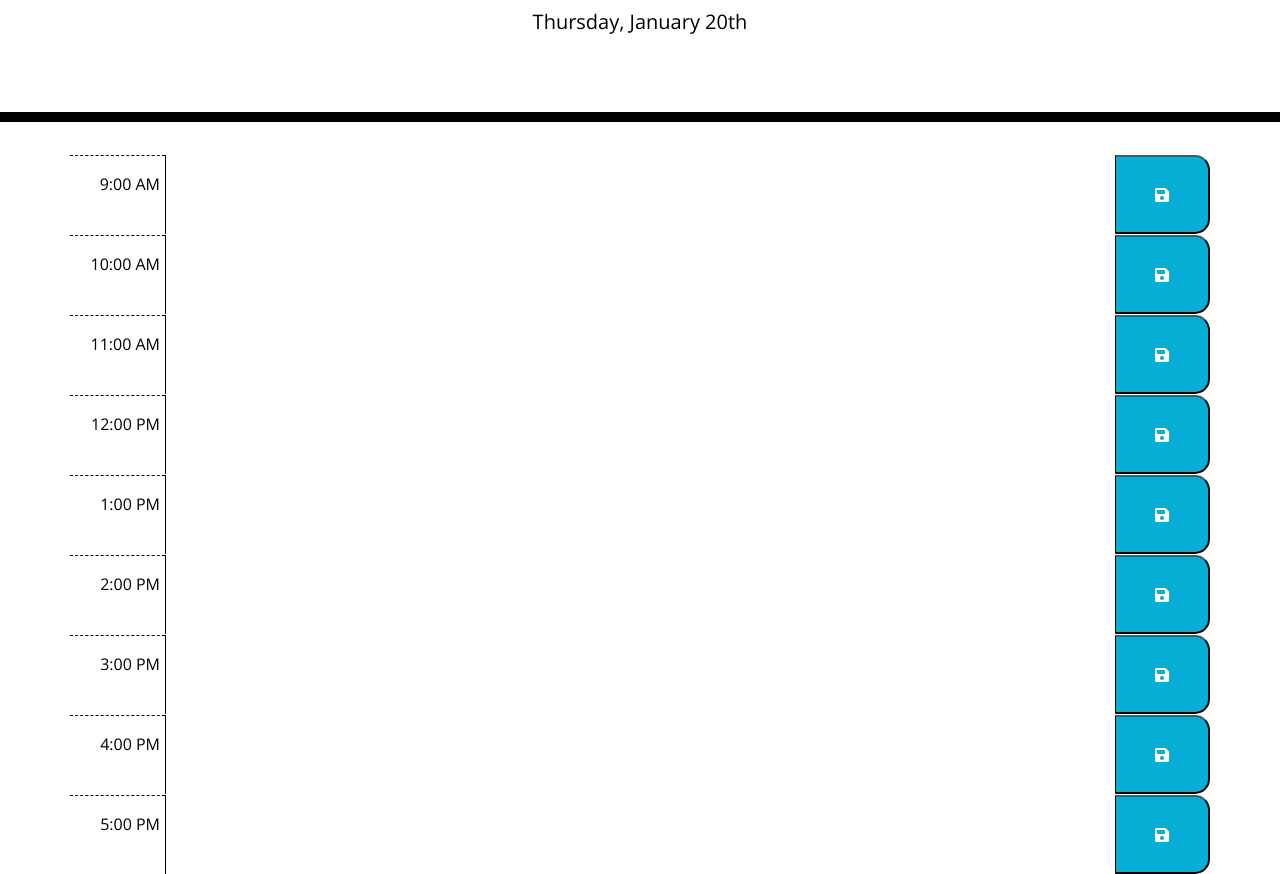
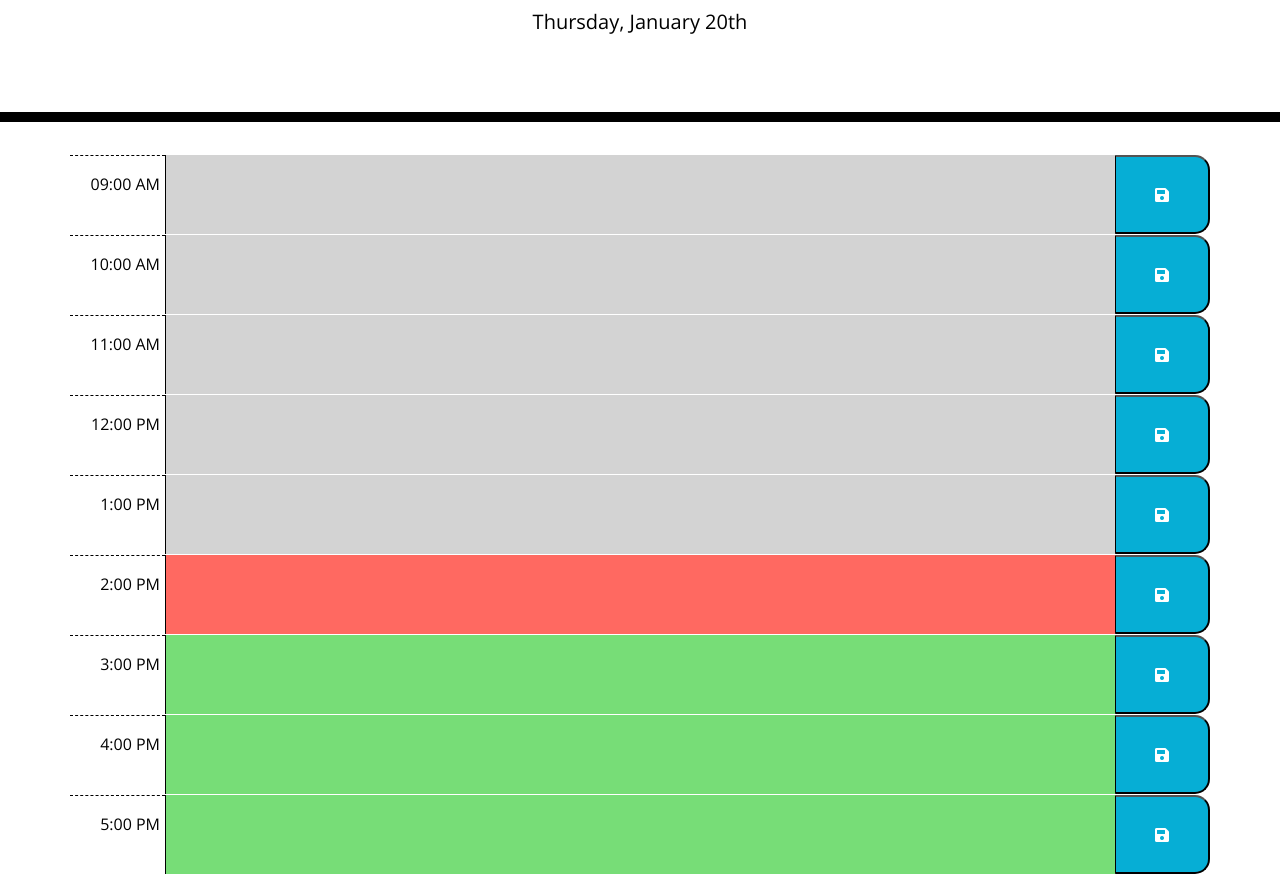
Before and after one commit to NadineMohsen/Work-day-scheduler, a plain HTML site: page Develop/index.html in a window 1280 px wide. Shown: the part 182-1056 px from the top of the page. Drawn offline with nearby package versions, Linux system fonts and the light colour scheme.

Commit message:
color-textarea

```diff
--- a/Develop/index.html
+++ b/Develop/index.html
@@ -31,57 +31,57 @@
     <div class="container">
       <!-- Timeblocks go here -->
       <div class="row time-block">
-        <div class="hour col-1">9:00 AM</div>
-        <textarea class="description col-10"></textarea>
+        <div class="hour col-1">09:00 AM</div>
+        <textarea class="description col-10" id="0"></textarea>
         <button class="saveBtn col-1"><i class="fas fa-save"></i></button>
       </div>
 
       <div class="row time-block">
         <div class="hour col-1">10:00 AM</div>
-        <textarea class="description col-10"></textarea>
+        <textarea class="description col-10" id="1"></textarea>
         <button class="saveBtn col-1"><i class="fas fa-save"></i></button>
       </div>
 
       <div class="row time-block">
         <div class="hour col-1">11:00 AM</div>
-        <textarea class="description col-10"></textarea>
+        <textarea class="description col-10" id="2"></textarea>
         <button class="saveBtn col-1"><i class="fas fa-save"></i></button>
       </div>
 
       <div class="row time-block">
         <div class="hour col-1">12:00 PM</div>
-        <textarea class="description col-10"></textarea>
+        <textarea class="description col-10" id="3"></textarea>
         <button class="saveBtn col-1"><i class="fas fa-save"></i></button>
       </div>
 
 
       <div class="row time-block">
         <div class="hour col-1">1:00 PM</div>
-        <textarea class="description col-10"></textarea>
+        <textarea class="description col-10" id="4"></textarea>
         <button class="saveBtn col-1"><i class="fas fa-save"></i></button>
       </div>
 
       <div class="row time-block">
         <div class="hour col-1">2:00 PM</div>
-        <textarea class="description col-10"></textarea>
+        <textarea class="description col-10" id="5"></textarea>
         <button class="saveBtn col-1"><i class="fas fa-save"></i></button>
       </div>
 
       <div class="row time-block">
         <div class="hour col-1">3:00 PM</div>
-        <textarea class="description col-10"></textarea>
+        <textarea class="description col-10" id="6"></textarea>
         <button class="saveBtn col-1"><i class="fas fa-save"></i></button>
       </div>
 
       <div class="row time-block">
         <div class="hour col-1">4:00 PM</div>
-        <textarea class="description col-10"></textarea>
+        <textarea class="description col-10" id="7"></textarea>
         <button class="saveBtn col-1"><i class="fas fa-save"></i></button>
       </div>
 
       <div class="row time-block">
         <div class="hour col-1">5:00 PM</div>
-        <textarea class="description col-10"></textarea>
+        <textarea class="description col-10" id="8"></textarea>
         <button class="saveBtn col-1"><i class="fas fa-save"></i></button>
       </div>
 
--- a/Develop/script.js
+++ b/Develop/script.js
@@ -1,2 +1,34 @@
+//Display current date in the required format
 var today= moment().format("dddd, MMMM Do")
 $("#currentDay").text(today);
+
+// save button variable
+var saveBtn= $(".saveBtn")
+
+//when save button is clicked, the description will be saved in the local storage
+saveBtn.on("click",function(){
+
+})
+
+//get current hour
+var currentHour= moment().hours()
+console.log(currentHour)
+
+var workHours = [9,10,11,12,13,14,15,16,17]
+var maxHours = 9
+
+//choses backgroud-color based on current time
+function color(){
+   for(var i=0;i<maxHours;i++){
+    if(currentHour== workHours[i]){
+    document.getElementById(i).classList.add("present")
+    }
+    else if(currentHour > workHours[i]){
+    document.getElementById(i).classList.add("past")
+   }
+   else{
+    document.getElementById(i).classList.add("future")
+   }
+}};
+
+color();
```
